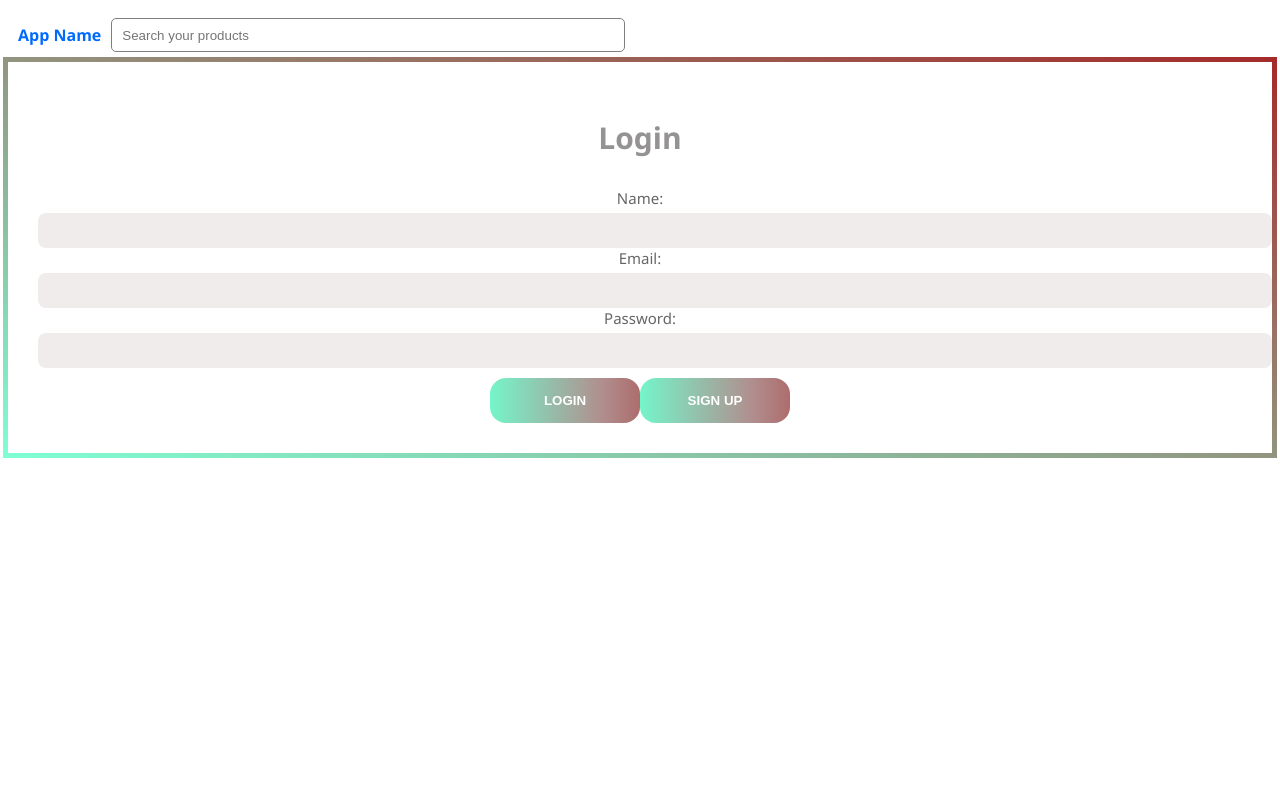
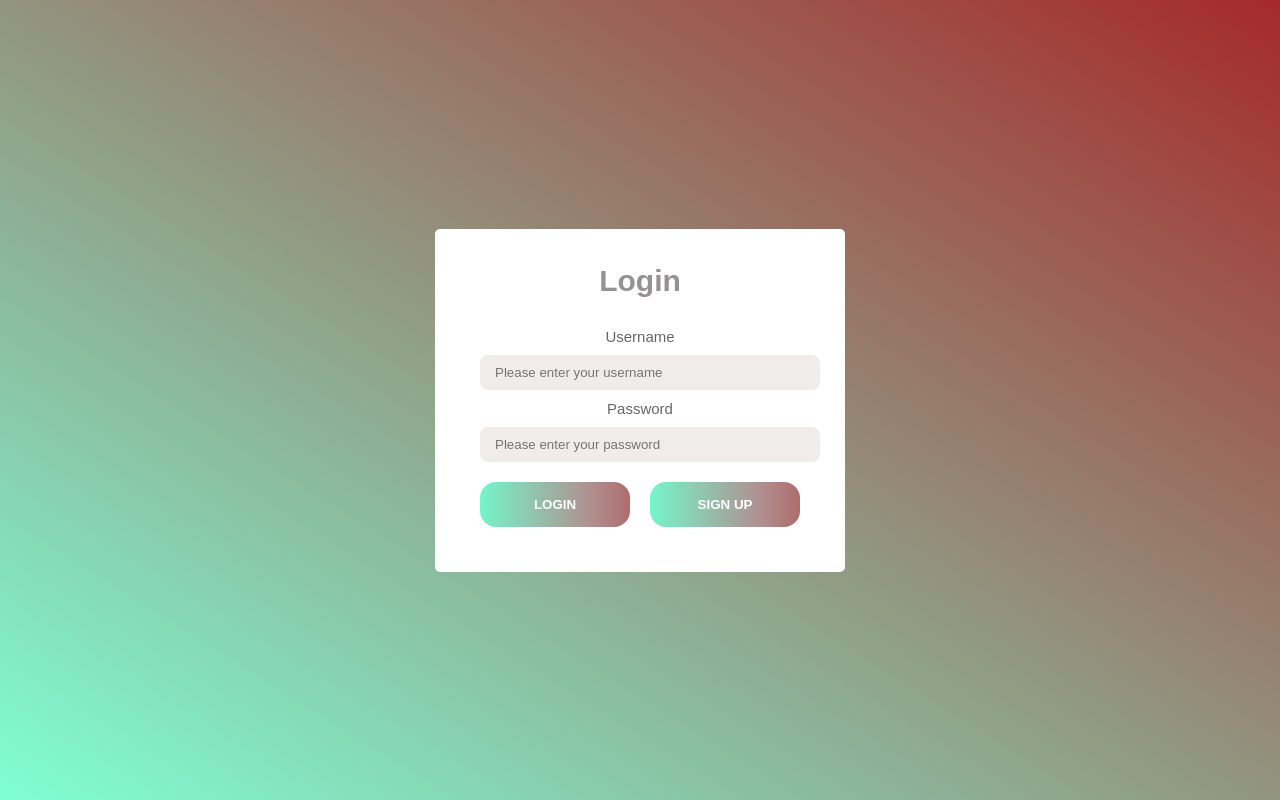
Before and after one commit to justkenpham/sentiment-analysis, a React (Create React App) app in the folder client/: page /login in a window 1280 px wide. Built offline with nearby package versions, Linux system fonts and the light colour scheme.

Commit message:
Update Login/Register and restructure UI's files

```diff
--- a/client/src/app/App.js
+++ b/client/src/app/App.js
@@ -3,6 +3,7 @@ import Header from "./components/Header";
 import MainRoute from "./routes/MainRoute";
 import React, { useState } from "react";
 import LoginForm from "./components/LoginForm";
+import RegisterForm from "./components/Register/RegisterForm";
 
 function App() {
   const adminUser = {
@@ -36,7 +37,7 @@ function App() {
 
   return (
     <div className="App">
-      <Header />
+      {/* <Header /> */}
       <MainRoute />
       {user.email != "" ? (
         <div className="welcome">
@@ -48,6 +49,7 @@ function App() {
         </div>
       ) : (
         <LoginForm Login={Login} error={error} />
+        // <RegisterForm />
       )}
     </div>
   );
--- a/client/src/index.css
+++ b/client/src/app/components/LoginForm.css
@@ -1,21 +1,22 @@
-/* *{
+*{
     margin : 0;
     padding: 0;
     box-sizing: border-box;
     font-family: monsterrat, sans-serif;
-} */
+}
 input, button{
     appearance: none;
     background: none;
     border: none;
     outline: none;
 }
-/* .App{
+.App{
     height: 100vh;
     display: flex;
     align-items: center;
     justify-content: center;
-} */
+    background-image: linear-gradient(to top right, #7FFFD4, #A52A2A);
+}
 
 form{
     display: block;
@@ -30,7 +31,9 @@ form::after{
     right: -5px;
     bottom: -5px;
     z-index: 1;
-    background-image: linear-gradient(to top right, #7FFFD4, #A52A2A);
+    /* background-image: linear-gradient(to top right, #7FFFD4, #A52A2A); */
+    background-color: white;
+    border-radius: 5px;
 }
 form .form-inner{
     position: relative;
@@ -70,6 +73,7 @@ form .form-inner .form-group input{
     background-color:#f0ecec;
     border-radius: 8px;
     transition: 0.5s;
+    margin: 10px;
 }
 form .form-inner .form-group input:focus{
     box-shadow: 0px 0px 3px rgba(0, 0, 0, 0.2);
@@ -88,7 +92,7 @@ form .form-inner input[type="submit"],
     font-weight: 700;
     cursor: pointer;
     width: 150px;
-    margin-top: 10px;
+    margin: 10px;
 }
 form .form-inner input[type="submit"]:hover,
 .welcome button:hover{
--- a/client/src/app/components/LoginForm.js
+++ b/client/src/app/components/LoginForm.js
@@ -1,6 +1,7 @@
 import React, { useState } from "react";
+import "./LoginForm.css";
 function LoginForm({ Login, error }) {
-  const [details, setDetails] = useState({ name: "", email: "", password: "" });
+  const [details, setDetails] = useState({ name: "", password: "" });
 
   const submitHandler = (e) => {
     e.preventDefault();
@@ -14,16 +15,17 @@ function LoginForm({ Login, error }) {
         <h2>Login</h2>
         {error != "" ? <div className="error">{error}</div> : ""}
         <div className="form-group">
-          <label htmlFor="name">Name:</label>
+          <label htmlFor="name">Username</label>
           <input
             type="text"
             name="name"
             id="name"
             onChange={(e) => setDetails({ ...details, name: e.target.value })}
             value={details.name}
+            placeholder="Please enter your username"
           />
         </div>
-        <div className="form-group">
+        {/* <div className="form-group">
           <label htmlFor="email">Email:</label>
           <input
             type="email"
@@ -32,9 +34,9 @@ function LoginForm({ Login, error }) {
             onChange={(e) => setDetails({ ...details, email: e.target.value })}
             value={details.email}
           />
-        </div>
+        </div> */}
         <div className="form-group">
-          <label htmlFor="password">Password:</label>
+          <label htmlFor="password">Password</label>
           <input
             type="password"
             name="password"
@@ -43,6 +45,7 @@ function LoginForm({ Login, error }) {
               setDetails({ ...details, password: e.target.value })
             }
             value={details.password}
+            placeholder="Please enter your password"
           />
         </div>
         <input type="submit" value="LOGIN" />
--- /dev/null
+++ b/client/src/app/components/Register/RegisterForm.js
@@ -0,0 +1,24 @@
+import React from 'react';
+
+export default function RegisterForm() {
+    return (
+        <form>
+            <div className="form-inner">
+                <h2>Register</h2>
+                <div className="form-group">
+                    <label>Username</label>
+                    <input placeholder="Enter your username" />
+                </div>
+                <div className="form-group">
+                    <label>Password</label>
+                    <input placeholder="Enter your password" />
+                </div>
+                <div className="form-group">
+                    <label>Confirm Password</label>
+                    <input placeholder="Renter your password" />
+                </div>
+                <input type="submit" value="SIGN UP" />
+            </div>
+        </form>
+    )
+}
--- a/client/src/index.js
+++ b/client/src/index.js
@@ -1,6 +1,5 @@
 import React from 'react';
 import ReactDOM from 'react-dom';
-import './index.css';
 import App from './app/App';
 import reportWebVitals from './reportWebVitals';
 
```
Also changed, not shown: client/src/app/components/guide.txt (deleted).
